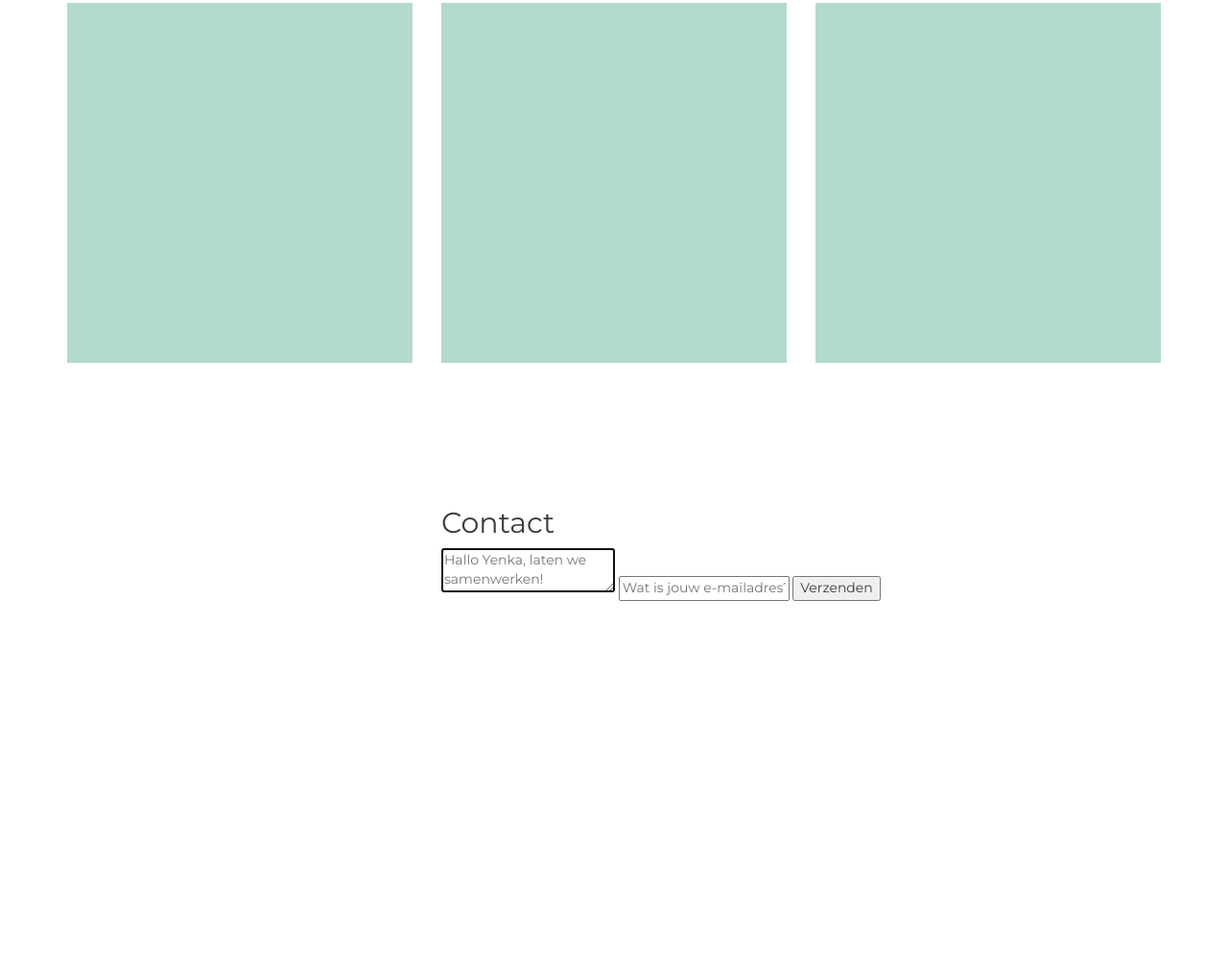
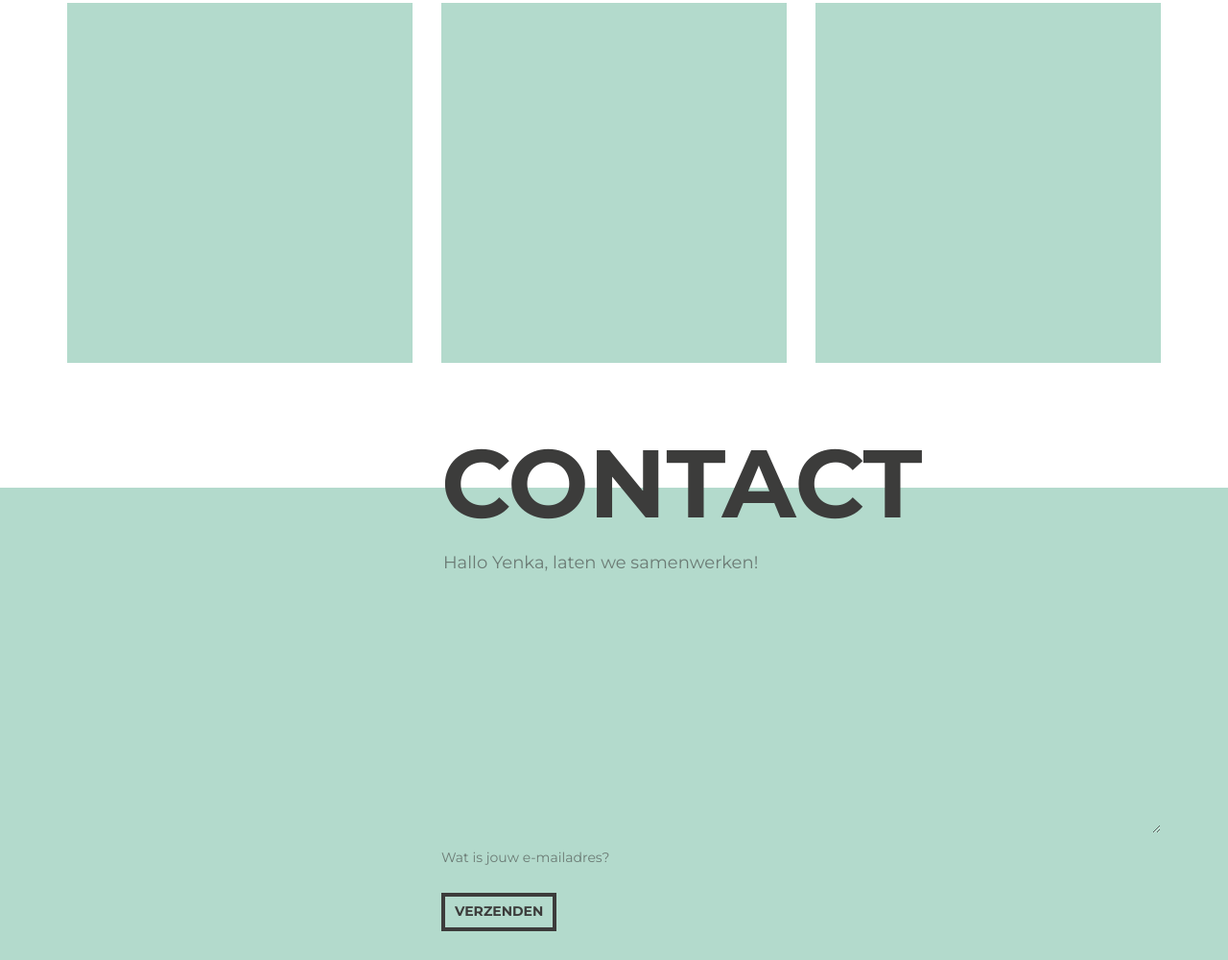
Before and after one commit to yenkaoplinus/portfolio, a website: page app/index.html in a window 1280 px wide. Shown: the part 2947-3947 px from the top of the page at 96% size. Before the commit the page ends 3673 px from the top, so only its background shows below. Drawn offline with Linux system fonts and the light colour scheme.

Commit message:
Contact form styles

```diff
--- a/app/scss/frontpage/_contact.scss
+++ b/app/scss/frontpage/_contact.scss
@@ -0,0 +1,64 @@
+.frontpage {
+  .contact {
+    background: $color-primary;
+    margin-bottom: 0;
+
+    .row {
+      margin-top: 60px;
+      padding-bottom: 30px;
+    }
+
+    h2 {
+      font-size: 100px;
+      font-size: 100px;
+      text-transform: uppercase;
+      font-weight: bold;
+      text-align: center;
+
+      position: absolute;
+      top: -140px;
+
+      @include breakpoint(md) {
+        font-size: 60px;
+        top: -110px;
+      }
+    }
+
+    textarea {
+      border: none;
+      background: none;
+      display: block;
+      width: 100%;
+      height: 300px;
+      margin-bottom: 10px;
+      font-family: $font-family-sans-serif;
+      font-size: 18px;
+      line-height: 1.8;
+      outline: none;
+    }
+
+    input[type="email"] {
+      display: block;
+      background: none;
+      border: none;
+      width: 100%;
+      outline: none;
+      padding: 6px 0;
+      margin-bottom: 20px;
+    }
+
+    input[type="submit"] {
+      display: inline-block;
+      background: none;
+      border: 4px solid $color-dark;
+      font-size: 14px;
+      text-transform: uppercase;
+      font-weight: bold;
+      padding: 6px 10px;
+    }
+  }
+}
+
+::-webkit-input-placeholder {
+  color: rgba($color-dark, .6);
+}
```
Also changed, not shown: app/css/styles.css, app/scss/_main.scss (line endings or trailing spaces).
